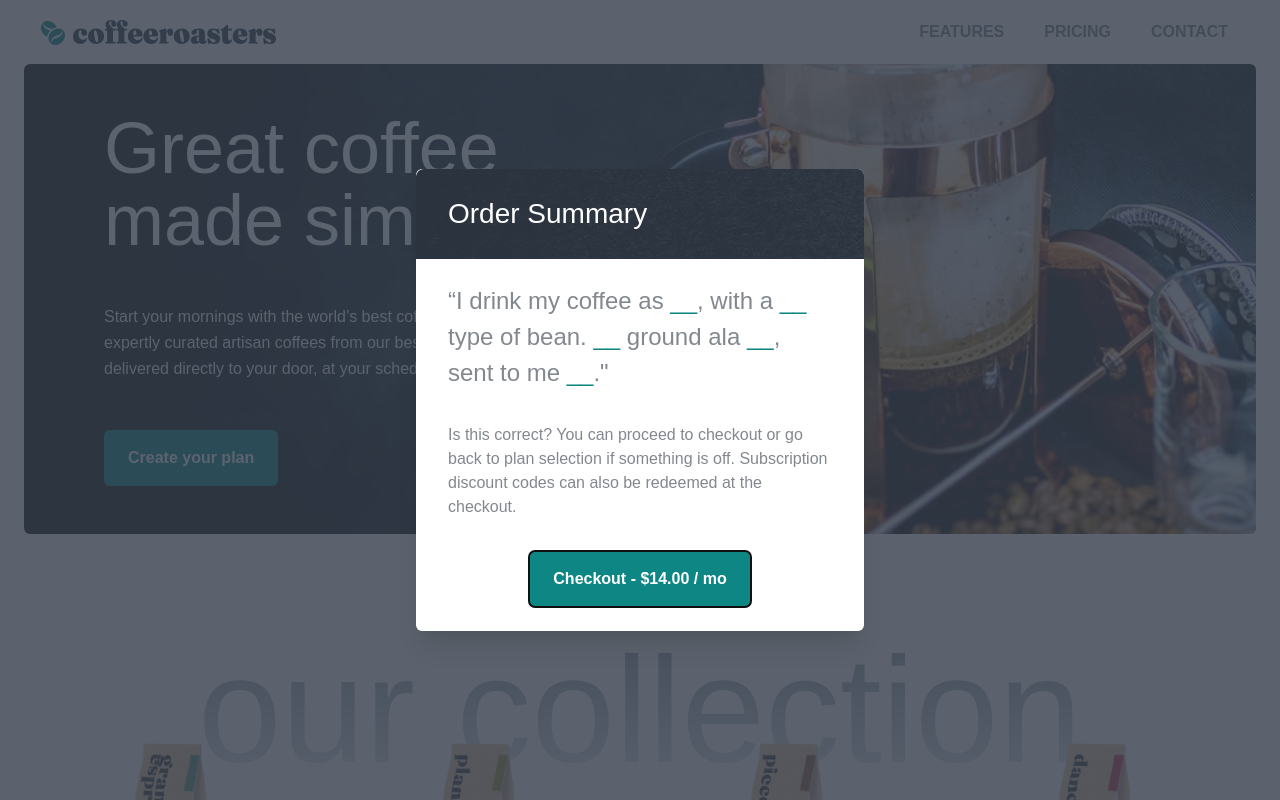
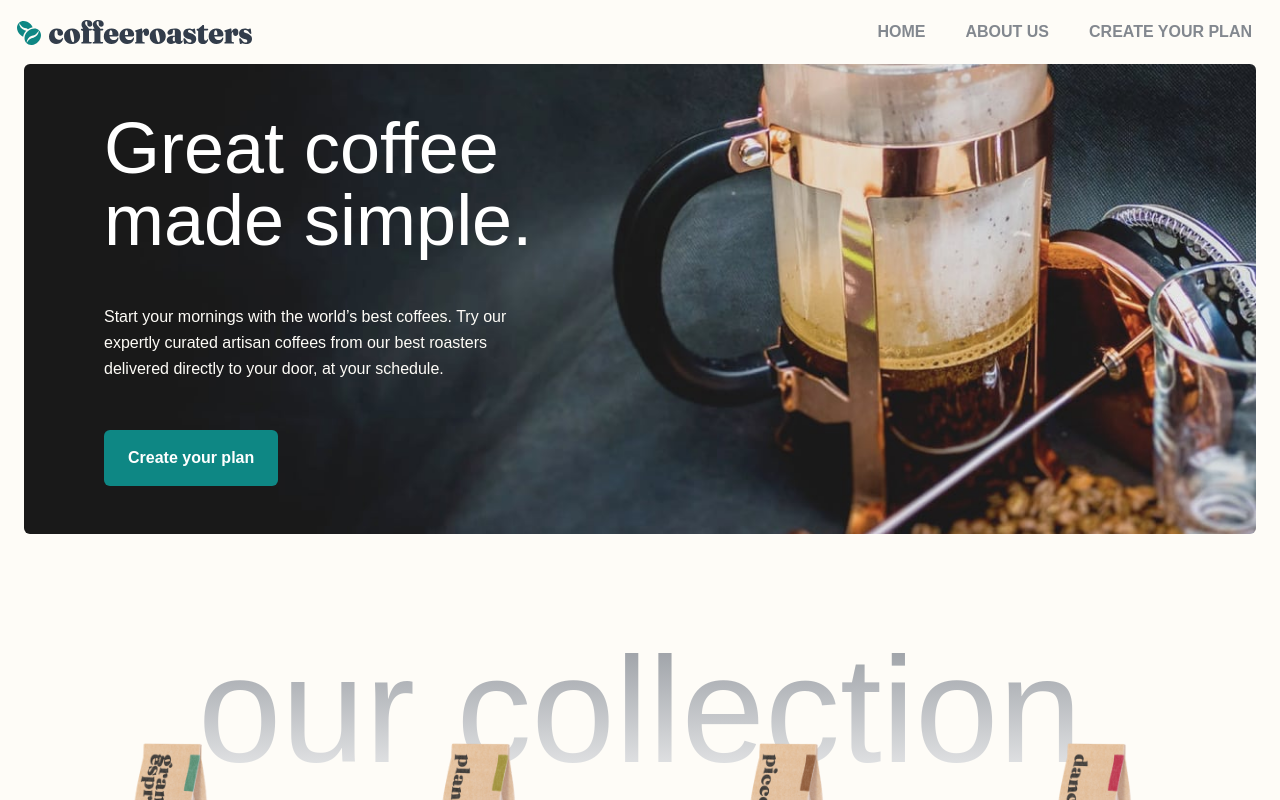
Before and after one commit to epalacio/portfolio-coffeeroasters, a React (Create React App) app: page / in a window 1280 px wide. Shown: the top 800 px of the page. Built offline with nearby package versions, Linux system fonts and the light colour scheme.

Commit message:
updated routing through app

```diff
--- a/package.json
+++ b/package.json
@@ -11,6 +11,7 @@
     "@testing-library/user-event": "^12.1.10",
     "react": "^17.0.2",
     "react-dom": "^17.0.2",
+    "react-router-dom": "^5.3.0",
     "react-scripts": "4.0.3",
     "web-vitals": "^1.0.1"
   },
--- a/src/App.js
+++ b/src/App.js
@@ -1,15 +1,31 @@
 import './index.css'
-import Home from './pages/Home';
-import AboutUs from './pages/AboutUs';
+import {BrowserRouter as Router, Route, Switch} from 'react-router-dom'
+
+import Home from './pages/Home'
+import AboutUs from './pages/AboutUs'
 import Subscribe from './pages/Subscribe'
+import Navbar from './components/Navbar.component'
+import Footer from './components/Footer.component'
 
 function App() {
   return (
-    <div className="App max-w-screen-xl mx-auto">
-      <Home />
-      <AboutUs />
-      <Subscribe />
-    </div>
+    <Router>
+      <div className='App max-w-screen-xl mx-auto'>
+        <Navbar />
+        <Switch>
+          <Route exact path='/'>
+            <Home />
+          </Route>
+          <Route path='/aboutUs'>
+            <AboutUs />
+          </Route>
+          <Route path='/subscribe'>
+            <Subscribe />
+          </Route>
+        </Switch>
+        <Footer />
+      </div>
+    </Router>
   );
 }
 
--- a/src/components/Footer.component.jsx
+++ b/src/components/Footer.component.jsx
@@ -1,3 +1,5 @@
+import { Link } from 'react-router-dom'
+
 import logo from '../img/logo.svg'
 import facebook from '../img/icon-facebook.svg'
 import twitter from '../img/icon-twitter.svg'
@@ -6,16 +8,16 @@ import instagram from '../img/icon-instagram.svg'
 const Footer = () => {
     return (
         <div className='bg-darkGrayBlue flex flex-col lg:flex-row items-center p-20 lg:py-0 lg:justify-between mt-16'>
-            <img src={logo} alt="coffeeroasters' logo" />
+            <Link to='/' ><img src={logo} alt='coffeeroasters logo' /></Link>
             <div className='py-16 lg:py-8 flex items-center flex-col md:flex-row'>
-                <a href="/" className='text-gray hover:text-white m-4'>HOME</a>
-                <a href="/" className='text-gray hover:text-white m-4'>ABOUT US</a>
-                <a href="/" className='text-gray hover:text-white m-4'>CREATE YOUR PLAN</a>
+                <Link to='/' className='text-gray hover:text-white m-4'>HOME</Link>
+                <Link to='/aboutUs' className='text-gray hover:text-white m-4'>ABOUT US</Link>
+                <Link to='/subscribe' className='text-gray hover:text-white m-4'>CREATE YOUR PLAN</Link>
             </div>
             <div className='flex text-lightCream items-center'>
-                <a href="/"><img src={facebook} alt="facebook logo" /></a>
-                <a href="/"><img src={twitter} alt="twitter logo" className='mx-8'/></a>
-                <a href="/"><img src={instagram} alt="instagram logo" /></a>
+                <a href='/'><img src={facebook} alt='facebook logo' /></a>
+                <a href='/'><img src={twitter} alt='twitter logo' className='mx-8'/></a>
+                <a href='/'><img src={instagram} alt='instagram logo' /></a>
             </div>
         </div>
      );
--- a/src/components/Hero.component.jsx
+++ b/src/components/Hero.component.jsx
@@ -1,10 +1,12 @@
+import { Link } from 'react-router-dom'
+
 const Hero = () => {
     return (
         <div className='text-center md:text-left mx-auto rounded-md px-2 md:px-20 py-12 flex items-center bg-cover bg-heroMobileImg md:bg-heroDesktopImg'>
             <div className='w-11/12 md:w-1/2 mx-auto md:mx-0'>
                 <h1 className='text-heroTitleMobile sm:text-heroTitleTablet md:text-heroTitleDesktop text-white leading-none'>Great coffee made simple.</h1>
                 <p  className='text-lightCream my-12 pr-0 md:pr-32 leading-relaxed'>Start your mornings with the world’s best coffees. Try our expertly curated artisan coffees from our best roasters delivered directly to your door, at your schedule.</p>
-                <a  className='block mx-auto md:mx-0 py-4 px-6 text-white bg-darkCyan hover:bg-viking max-w-max rounded-md font-fraunces font-bold' href="/">Create your plan</a>
+                <Link  className='block mx-auto md:mx-0 py-4 px-6 text-white bg-darkCyan hover:bg-viking max-w-max rounded-md font-fraunces font-bold' to="/subscribe">Create your plan</Link>
             </div>
         </div>
      );
--- a/src/components/Modal.component.jsx
+++ b/src/components/Modal.component.jsx
@@ -2,7 +2,7 @@ import { Dialog, Transition } from '@headlessui/react'
 import { Fragment, useState } from 'react'
 
 const Modal = ({answers}) =>{
-  let [isOpen, setIsOpen] = useState(true)
+  let [isOpen, setIsOpen] = useState(false)
 
   function closeModal() {
     setIsOpen(false)
--- a/src/components/Navbar.component.jsx
+++ b/src/components/Navbar.component.jsx
@@ -1,10 +1,11 @@
-import React, { useState } from 'react';
-import { Transition } from '@headlessui/react';
+import React, { useState } from 'react'
+import { Link } from 'react-router-dom'
+import { Transition } from '@headlessui/react'
 
 import navLogo from '../img/logoNav.svg'
 
 const Navbar = () => {
-  const [isOpen, setIsOpen] = useState(false);
+  const [isOpen, setIsOpen] = useState(false)
 
   return (
     <div>
@@ -13,13 +14,13 @@ const Navbar = () => {
           <div className='flex items-center justify-between h-16'>
             <div className='flex items-center w-full justify-between'>
               <div className='flex-shrink-0'>
-                <img src={navLogo} alt='Company Logo and Bookmark word'/>
+                <Link to='/'><img src={navLogo} alt='Company Logo and Bookmark word'/></Link>
               </div>
               <div className='hidden md:block'>
                 <div className='ml-10 flex items-baseline space-x-4 font-bold'>
-                  <a href='/' className='text-gray hover:text-darkGrayBlue px-3 py-2 text-textCTA'>FEATURES</a>
-                  <a href='/' className='text-gray hover:text-darkGrayBlue px-3 py-2 text-textCTA'>PRICING</a>
-                  <a href='/' className='text-gray hover:text-darkGrayBlue px-3 py-2 text-textCTA'>CONTACT</a>
+                  <Link to='/' className='text-gray hover:text-darkGrayBlue px-3 py-2 text-textCTA'>HOME</Link>
+                  <Link to='/aboutUs' className='text-gray hover:text-darkGrayBlue px-3 py-2 text-textCTA'>ABOUT US</Link>
+                  <Link to='/subscribe' className='text-gray hover:text-darkGrayBlue px-3 py-2 text-textCTA'>CREATE YOUR PLAN</Link>
                 </div>
               </div>
             </div>
@@ -83,9 +84,9 @@ const Navbar = () => {
           {(ref) => (
             <div className='md:hidden flex flex-col justify-between' id='mobile-menu' style={{'min-height': '90%'}}>
               <div ref={ref} className='pt-12 divide-y-1 divide-gray text-center text-collectionTitle font-fraunces'>
-                <a href='/' className='text-darkGrayBlue block py-6'>FEATURES</a>
-                <a href='/' className='text-darkGrayBlue block py-6'>PRICING</a>
-                <a href='/' className='text-darkGrayBlue block py-6'>CONTACT</a>
+                <Link to='/' className='text-darkGrayBlue block py-6'>HOME</Link>
+                <Link to='/aboutUs' className='text-darkGrayBlue block py-6'>ABOUT US</Link>
+                <Link to='/subscribe' className='text-darkGrayBlue block py-6'>CREATE YOUR PLAN</Link>
               </div>
             </div>
 
@@ -93,7 +94,7 @@ const Navbar = () => {
         </Transition>
       </nav>
     </div>
-  );
+  )
 }
 
-export default Navbar;
+export default Navbar
--- a/src/components/Works.component.jsx
+++ b/src/components/Works.component.jsx
@@ -1,3 +1,5 @@
+import { Link } from "react-router-dom";
+
 const Works = () => {
     const steps = [
         {
@@ -31,7 +33,7 @@ const Works = () => {
                     </div>
                 ))}
             </div>
-            <a  className='block mx-auto md:mx-0 py-4 px-6 text-white bg-darkCyan hover:bg-viking max-w-max rounded-md font-fraunces font-bold' href="/">Create your plan</a>
+            <Link  className='block mx-auto md:mx-0 py-4 px-6 text-white bg-darkCyan hover:bg-viking max-w-max rounded-md font-fraunces font-bold' to="/subscribe">Create your plan</Link>
         </div>
      );
 }
--- a/src/pages/AboutUs.jsx
+++ b/src/pages/AboutUs.jsx
@@ -1,19 +1,22 @@
-import Navbar from '../components/Navbar.component'
+import { useLayoutEffect } from "react";
+
 import AboutHero from '../components/AboutHero.component'
 import Commitment from '../components/Commitment.component'
 import Quality from '../components/Quality.component'
 import Headquarters from '../components/Headquarters.component'
-import Footer from '../components/Footer.component'
 
 const AboutUs = () => {
+
+    useLayoutEffect(() => {
+        window.scrollTo(0, 0)
+    });
+
     return (
         <div className='mx-6'>
-            <Navbar />
             <AboutHero />
             <Commitment />
             <Quality />
             <Headquarters />
-            <Footer />
         </div>
     );
 }
--- a/src/pages/Home.jsx
+++ b/src/pages/Home.jsx
@@ -1,19 +1,22 @@
-import Navbar from '../components/Navbar.component'
+import { useLayoutEffect } from "react";
+
 import Hero from '../components/Hero.component'
 import Collection from '../components/Collection.component'
 import Features from '../components/Features.component'
 import Works from '../components/Works.component'
-import Footer from '../components/Footer.component'
 
 const Home = () => {
+
+    useLayoutEffect(() => {
+        window.scrollTo(0, 0)
+    });
+
     return (
         <div className='mx-6'>
-            <Navbar />
             <Hero />
             <Collection />
             <Features />
             <Works />
-            <Footer />
         </div>
      );
 }
--- a/src/pages/Subscribe.jsx
+++ b/src/pages/Subscribe.jsx
@@ -1,17 +1,20 @@
+import { useLayoutEffect } from "react";
+
 import Choices from "../components/Choices.component";
 import CreatePlan from "../components/CreatePlan.component";
-import Footer from "../components/Footer.component";
-import Navbar from "../components/Navbar.component";
 import Steps from "../components/Steps.component";
 
 const Subscribe = () => {
+
+    useLayoutEffect(() => {
+        window.scrollTo(0, 0)
+    });
+
     return (
         <div className='mx-6'>
-            <Navbar />
             <CreatePlan />
             <Steps />
             <Choices />
-            <Footer />
         </div>
      );
 }
```
Also changed, not shown: src/components/Choices.component.jsx (+52 -52 lines), 1 other file (tests, documents, lock files or other folders).
